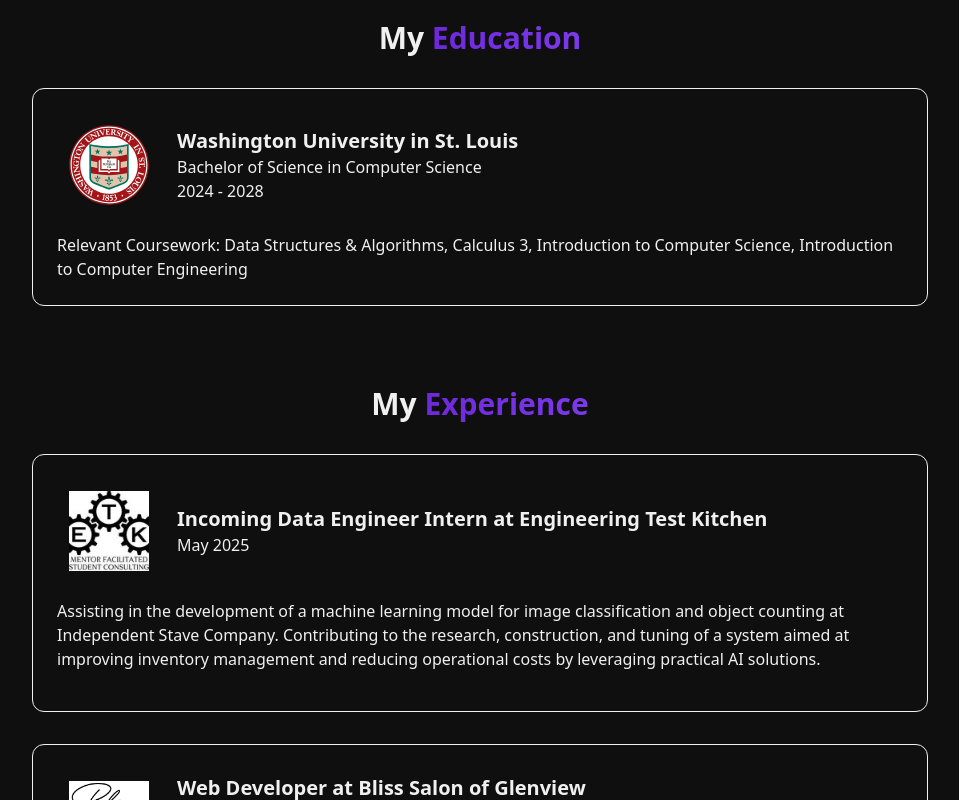
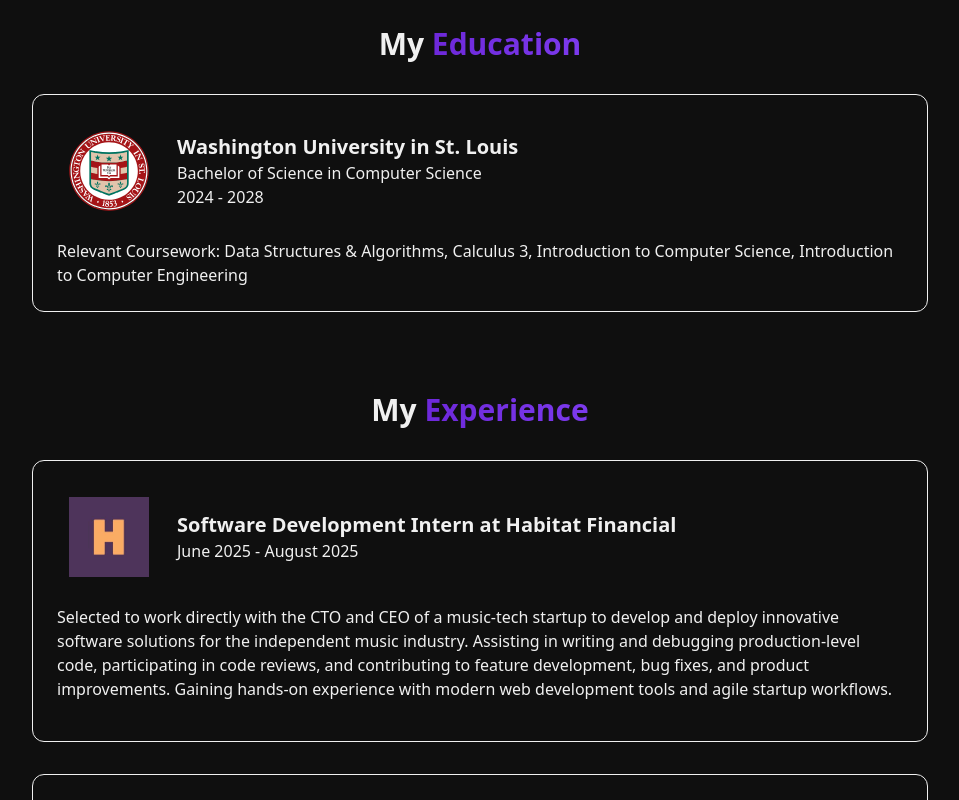
Before and after one commit to G-Gewargis/personal-portfolio, a Next.js app: page / in a window 1280 px wide. Shown: the part 2000-2800 px from the top of the page, without its empty margins (160-1119 px from the left). Built offline with nearby package versions, Linux system fonts and the light colour scheme.

Commit message:
feat: Updated ExperienceSection with new internship details and refactor to use ExperienceCard component; remove unused logo fix: Adjust line height in HeroSection for improved readability

```diff
--- a/src/components/sections/ExperienceSection.js
+++ b/src/components/sections/ExperienceSection.js
@@ -22,6 +22,38 @@ export default function ExperienceSection() {
       </motion.h2>
 
       <div className="space-y-8">
+        <ExperienceCard
+          logo="/logos/habitat-financial.jpeg"
+          company="Habitat Financial"
+          title="Software Development Intern"
+          date="June 2025 - August 2025"
+          description="Selected to work directly with the CTO and CEO of a music-tech startup to develop and deploy innovative software solutions for the independent music industry. Assisting in writing and debugging production-level code, participating in code reviews, and contributing to feature development, bug fixes, and product improvements. Gaining hands-on experience with modern web development tools and agile startup workflows."
+        />
+
+        <ExperienceCard
+          logo="/logos/engineering-test-kitchen.png"
+          company="Engineering Test Kitchen"
+          title="Data Engineer Intern"
+          date="May 2025"
+          description="Assisting in the development of a machine learning model for image classification and object counting at Independent Stave Company. Contributing to the research, construction, and tuning of a system aimed at improving inventory management and reducing operational costs by leveraging practical AI solutions."
+        />
+
+        <ExperienceCard
+          logo="/logos/bliss-glenview.jpg"
+          company="Bliss Salon of Glenview"
+          title="Web Developer"
+          date="April 2025 - Present"
+          description="Designed and built a fully responsive salon website using React, Vite, SCSS, and JavaScript. Optimized SEO with sitemap, robots.txt, Open Graph metadata, and JSON-LD structured data. Integrated custom DNS/SSL with Vercel and GoDaddy to enable secure public deployment."
+          website="https://blissglenview.com"
+        />
+
+      </div>
+    </motion.section>
+  );
+}
+
+function ExperienceCard({ logo, title, company, date, description, website }) {
+  return (
     <motion.div
       className="p-6 bg-card-bg rounded-xl border border-border-color"
       variants={slideUp}
@@ -31,80 +63,27 @@ export default function ExperienceSection() {
       <div className="flex items-center gap-4 mb-4">
         <div className="p-3 bg-accent rounded-full text-background">
           <Image
-                src="/logos/engineering-test-kitchen.png"
-                alt="Engineering Test Kitchen"
+            src={logo}
+            alt={company}
             width={80}
             height={80}
             className="object-contain"
           />
         </div>
         <div>
-              <h3 className="text-xl font-bold">Incoming Data Engineer Intern at Engineering Test Kitchen</h3>
-              <p className="text-text-secondary">May 2025</p>
+          <h3 className="text-xl font-bold">{title} at {company}</h3>
+          <p className="text-text-secondary">{date}</p>
         </div>
       </div>
-          <p className="text-text-secondary mb-4">
-            Assisting in the development of a machine learning model for image classification and object counting at Independent Stave Company. Contributing to the research, construction, and tuning of a system aimed at improving inventory management and reducing operational costs by leveraging practical AI solutions.
-          </p>
-        </motion.div>
+      <p className="text-text-secondary mb-4">{description}</p>
 
-        <motion.div
-          className="p-6 bg-card-bg rounded-xl border border-border-color"
-          variants={slideUp}
-          whileHover={{ y: -8, boxShadow: "0 10px 25px rgba(139, 92, 246, 0.2)", borderColor: "rgba(139, 92, 246, 0.5)" }}
-          whileTap={{ scale: 0.98 }}
-        >
-          <div className="flex items-center gap-4 mb-4">
-            <div className="p-3 bg-accent rounded-full text-background">
-              <Image
-                src="/logos/bliss-glenview.jpg"
-                alt="Bliss Salon of Glenview"
-                width={80}
-                height={80}
-                className="object-contain"
-              />
-            </div>
-            <div>
-              <h3 className="text-xl font-bold">Web Developer at Bliss Salon of Glenview</h3>
-              <p className="text-text-secondary">April 2025 - Present</p>
-            </div>
-          </div>
-          <p className="text-text-secondary mb-4">
-            Designed and built a fully responsive salon website using React, Vite, SCSS, and JavaScript. Optimized SEO with sitemap, robots.txt, Open Graph metadata, and JSON-LD structured data. Integrated custom DNS/SSL with Vercel and GoDaddy to enable secure public deployment.
-          </p>
+      {website && (
         <p className="text-text-secondary">
-            <a href="https://blissglenview.com" target="_blank" rel="noopener noreferrer" className="text-accent hover:underline">
-              blissglenview.com
+          <a href={website} target="_blank" rel="noopener noreferrer" className="text-accent hover:underline">
+            {new URL(website).hostname}
           </a>
         </p>
+      )}
     </motion.div>
-
-        <motion.div
-          className="p-6 bg-card-bg rounded-xl border border-border-color"
-          variants={slideUp}
-          whileHover={{ y: -8, boxShadow: "0 10px 25px rgba(139, 92, 246, 0.2)", borderColor: "rgba(139, 92, 246, 0.5)" }}
-          whileTap={{ scale: 0.98 }}
-        >
-          <div className="flex items-center gap-4 mb-4">
-            <div className="p-3 bg-accent rounded-full text-background">
-              <Image
-                src="/logos/bliss-winnetka.jpg"
-                alt="Bliss Salon of Winnetka"
-                width={80}
-                height={80}
-                className="object-contain"
-              />
-            </div>
-            <div>
-              <h3 className="text-xl font-bold">Data Analyst at Bliss Salon of Winnetka</h3>
-              <p className="text-text-secondary">2021 - 2024</p>
-            </div>
-          </div>
-          <p className="text-text-secondary">
-            Managed customer service data, analyzing trends that led to a 30% increase in satisfaction ratings. Tracked and recorded financial transactions, monitoring revenue trends for services and product sales totaling thousands of dollars.
-          </p>
-        </motion.div>
-      </div>
-    </motion.section>
   );
 }
--- a/src/components/sections/HeroSection.js
+++ b/src/components/sections/HeroSection.js
@@ -42,7 +42,7 @@ export default function HeroSection() {
       </motion.div>
 
       <motion.h1
-        className="text-5xl md:text-7xl font-bold mb-6"
+        className="text-5xl md:text-7xl font-bold leading-[1.09] mb-6"
         variants={slideUp}
       >
         Hi, I&#39;m <span className="text-gradient relative inline-block">
```
Also changed, not shown: public/logos/bliss-winnetka.jpg (deleted), public/logos/habitat-financial.jpeg (added). Lines whose indentation alone changed are shown as unchanged.
